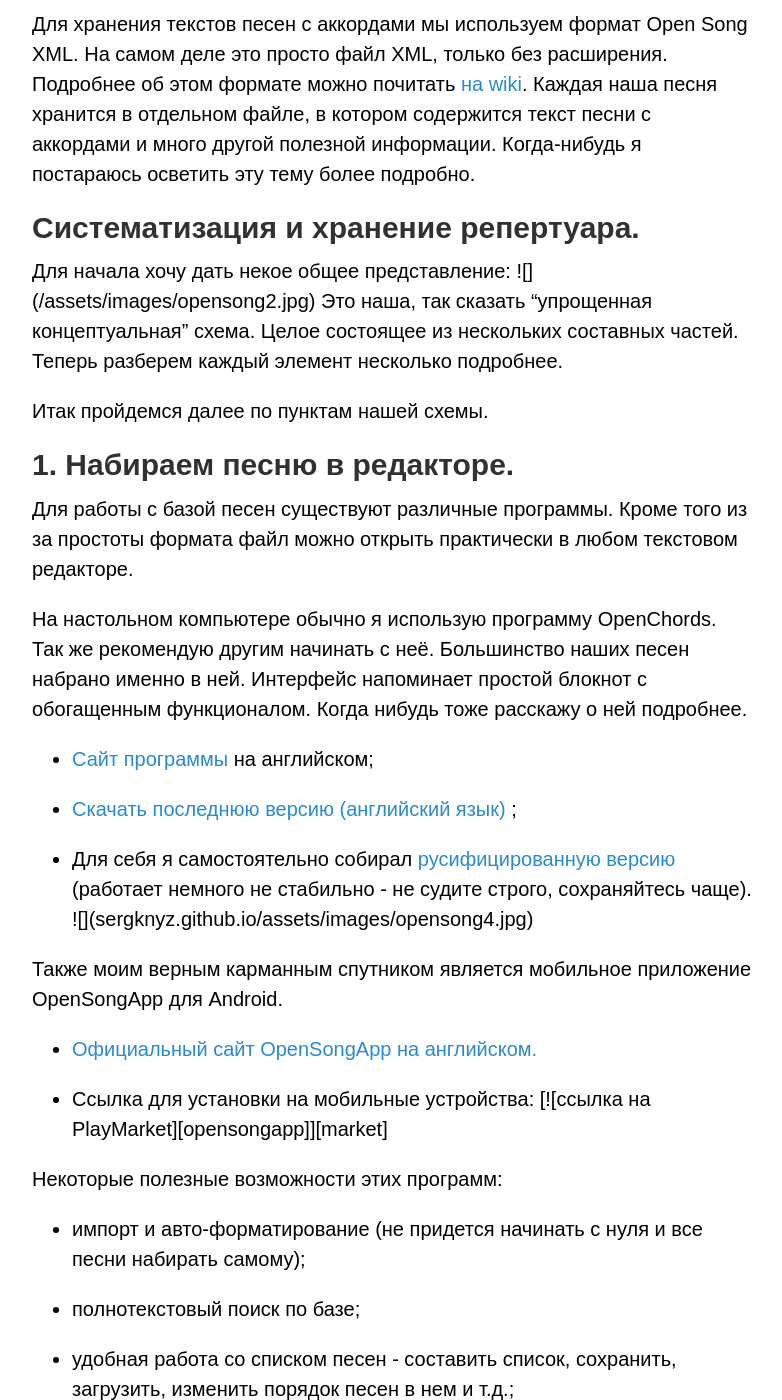
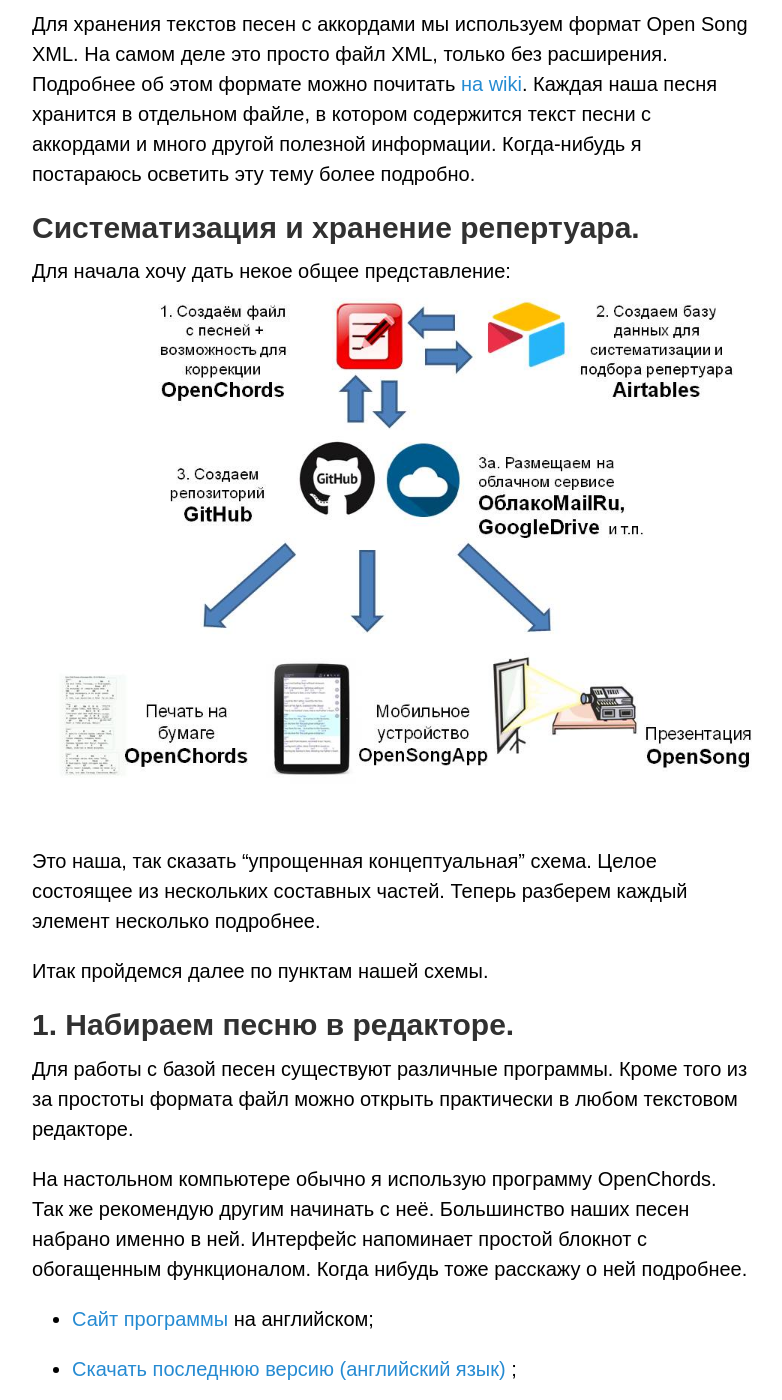
Before and after one commit to SergKnyz/alexblog, a Jekyll site: the page built from _posts/2020-01-02-statia-ob-opensong.markdown, in a window 1280 px wide and 1400 px high, scrolled down 1072 px. Shown: the whole window, without its empty margins (248-1030 px from the left). Built offline with Jekyll 4.4.1, drawn with Linux system fonts in a browser that asks for light colours; our own code applies the rules of GitHub Pages for plain Markdown files.

Commit message:
Updated Statia Ob Opensong

```diff
--- a/_posts/2020-01-02-statia-ob-opensong.markdown
+++ b/_posts/2020-01-02-statia-ob-opensong.markdown
@@ -23,7 +23,7 @@
 ## Систематизация и хранение репертуара.
 
 Для начала хочу дать некое общее представление:
-!\[\](/assets/images/opensong2.jpg)
+![opensong2.jpg](/assets/images/opensong2.jpg)
 Это наша, так сказать "упрощенная концептуальная" схема. Целое состоящее из нескольких составных частей.
 Теперь разберем каждый элемент несколько подробнее.
 
```
